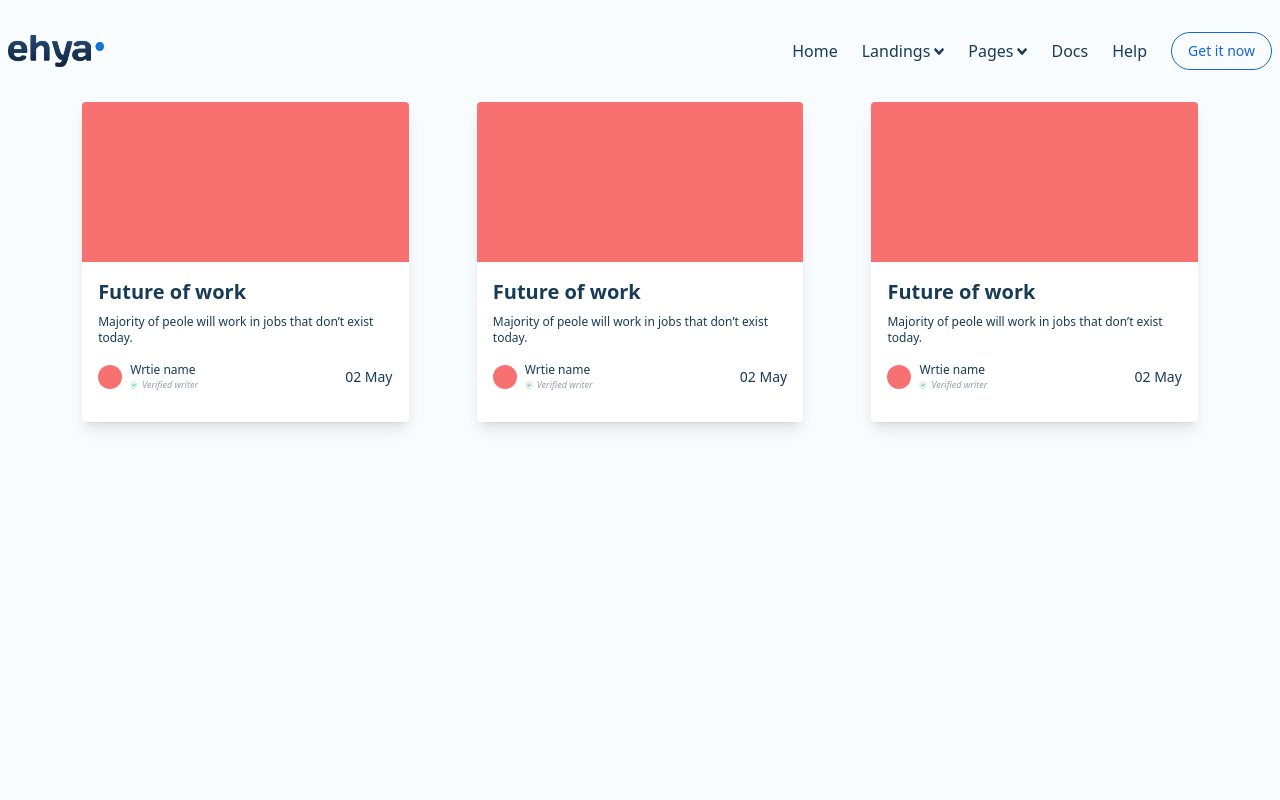
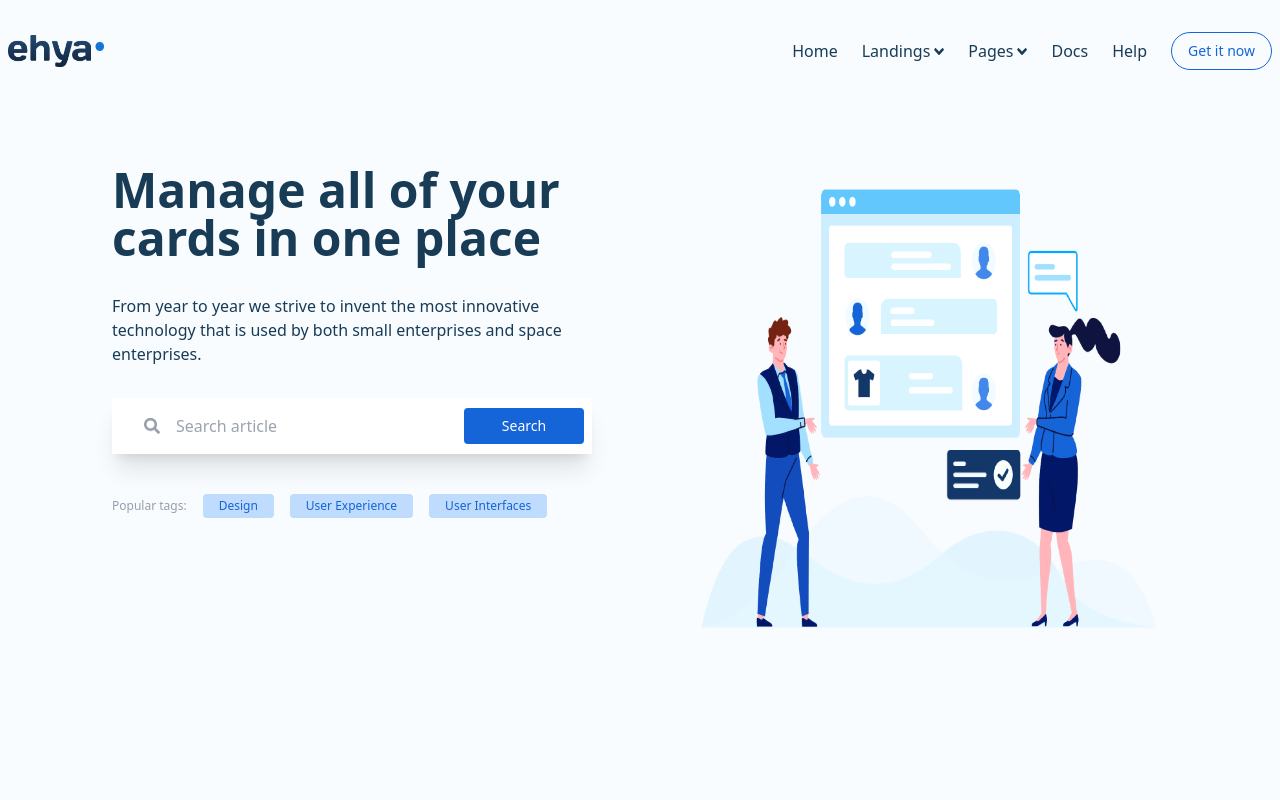
Before and after one commit to Devve08/news_website, a Next.js app: page / in a window 1280 px wide. Shown: the top 800 px of the page. Built offline with nearby package versions, Linux system fonts and the light colour scheme.

Commit message:
hero component design

```diff
--- a/app/components/articleCard.tsx
+++ b/app/components/articles/articleCard.tsx
@@ -1,7 +1,7 @@
 "use client";
 
 import Image from "next/image";
-import { images } from "../kits/images";
+import { images } from "../../kits/images";
 
 const ArticleCard = () => {
   return (
--- /dev/null
+++ b/app/components/articles/articles.tsx
@@ -0,0 +1,16 @@
+import React from 'react'
+import ArticleCard from './articleCard'
+
+const Articles = () => {
+  return (
+    <div className="w-full min-h-screen bg-background">
+        <div className="grid justify-between gap-x-8 gap-y-6 grid-cols-1 sm:grid-cols-2 md:grid-cols-3 w-[90%] mx-auto">
+          <ArticleCard />
+          <ArticleCard />
+          <ArticleCard />
+        </div>
+      </div>
+  )
+}
+
+export default Articles
--- /dev/null
+++ b/app/components/hero/hero.tsx
@@ -0,0 +1,45 @@
+import { images } from "@/app/kits/images";
+import Image from "next/image";
+import React from "react";
+
+const Hero = () => {
+  return (
+    <div className="bg-background flex flex-row w-full sm:w-[90%] m-auto h-screen items-start">
+      <div className="w-full md:w-1/2 p-8 sm:py-16 sm:px-12  ">
+        <div className="text-text_primary font-bold text-2xl sm:text-4xl md:text-5xl leading-snug text-center md:text-start">
+          Manage all of your cards in one place
+        </div>
+        <div className="text-text_primary leading-[1.5rem] my-8 text-center md:text-start">
+          From year to year we strive to invent the most innovative technology
+          that is used by both small enterprises and space enterprises.
+        </div>
+        <div className="flex flex-col md:flex-row items-center gap-y-4 relative">
+          <div className="bg-white h-14 flex flex-row items-center shadow-xl w-full px-8 gap-4 ">
+            <Image src={images.search} className="h-4 w-4" alt={""} />
+            <input
+              type="text"
+              placeholder="Search article"
+              className="border-none outline-none"
+            />
+          </div>
+          <button className="bg-text_secondary text-white py-2 rounded w-full md:w-[25%] text-sm md:absolute right-2 ">
+            Search
+          </button>
+        </div>
+        <div className="flex flex-row mt-10 items-center gap-4 flex-wrap">
+          <div className="text-secondary text-xs font-medium">Popular tags:</div>
+          <div className="bg-blue-200 px-4 py-1 rounded font-medium text-text_secondary text-xs">Design</div>
+          <div className="bg-blue-200 px-4 py-1 rounded font-medium text-text_secondary text-xs">User Experience</div>
+          <div className="bg-blue-200 px-4 py-1 rounded font-medium text-text_secondary text-xs">User Interfaces</div>
+        </div>
+      </div>
+      <div className="hidden w-1/2  md:flex items-start h-full justify-center">
+        <div className=" relative w-[90%] h-[75%]">
+          <Image src={images.hero} fill alt={""} />
+        </div>
+      </div>
+    </div>
+  );
+};
+
+export default Hero;
--- a/app/kits/images.ts
+++ b/app/kits/images.ts
@@ -6,4 +6,5 @@ export const images = {
   angleDown: require("../assets/images/angle_down.png"),
   verified: require("../assets/images/verified.png"),
   semiCircle: require("../assets/images/semi_circle.png"),
+  search: require("../assets/images/search.png"),
 };
--- a/app/page.tsx
+++ b/app/page.tsx
@@ -1,20 +1,16 @@
 "use client";
 
-import ArticleCard from "./components/articleCard";
+import Articles from "./components/articles/articles";
 import Footer from "./components/footer/footer";
+import Hero from "./components/hero/hero";
 import Navbar from "./components/navbar/navbar";
 
 export default function Home() {
   return (
     <main className="h-screen bg-background ">
       <Navbar />
-      <div className="w-full min-h-screen bg-background">
-        <div className="grid justify-between gap-x-8 gap-y-6 grid-cols-1 sm:grid-cols-2 md:grid-cols-3 w-[90%] mx-auto">
-          <ArticleCard />
-          <ArticleCard />
-          <ArticleCard />
-        </div>
-      </div>
+      <Hero />
+      <Articles />
       <Footer />
     </main>
   );
```
Also changed, not shown: app/assets/images/search.png (added).
